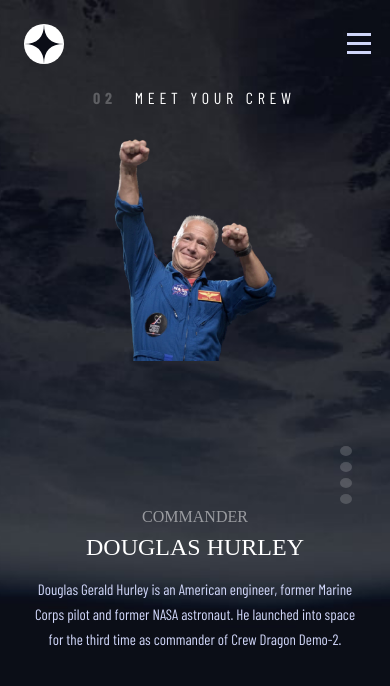
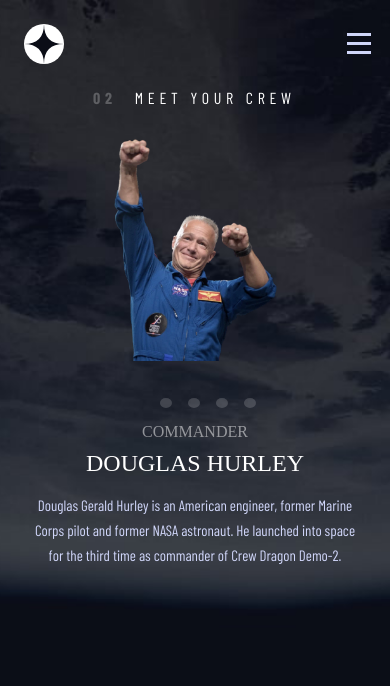
Before and after one commit to Kgiruc/space-website, a React (Create React App) app in the folder space/: page /crew in a window 390 px wide. Shown: the top 686 px of the page. Built offline with nearby package versions, Linux system fonts and the light colour scheme; a web font is replaced by a local one.

Commit message:
media mobile crew scss

```diff
--- a/space/src/scss/componenets-style/crew.scss
+++ b/space/src/scss/componenets-style/crew.scss
@@ -175,7 +175,7 @@
 
   .crew__container__subs {
     width: 327px;
-    margin-top: 90vh;
+    margin-top: 70vh;
     h4 {
       font-size: calc($font-head4 - 16px);
       line-height: 18.34px;
@@ -209,8 +209,9 @@
 
   .crew__btn{
     height: 10px;
-    left: 340px;
-    top: 442px;
+    left: calc(144px + 16px);
+    top: 394px;
+
     button{
       margin-right: 16px;
       width: 10px;
```
